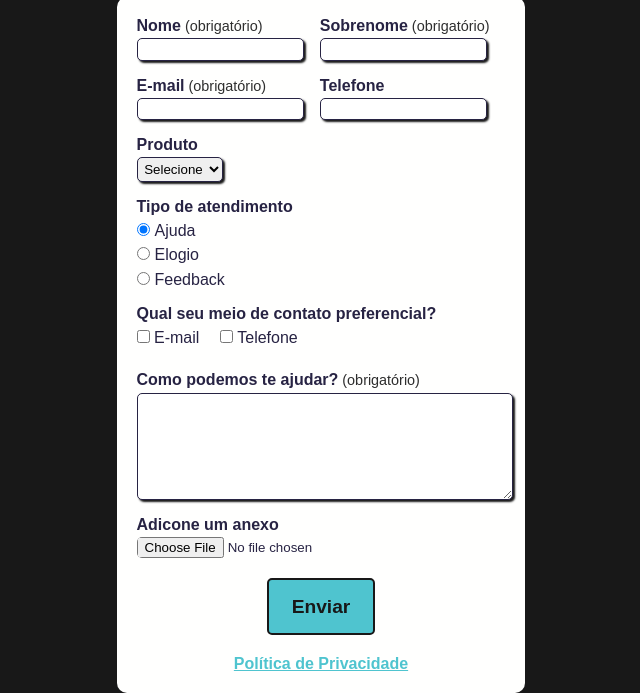
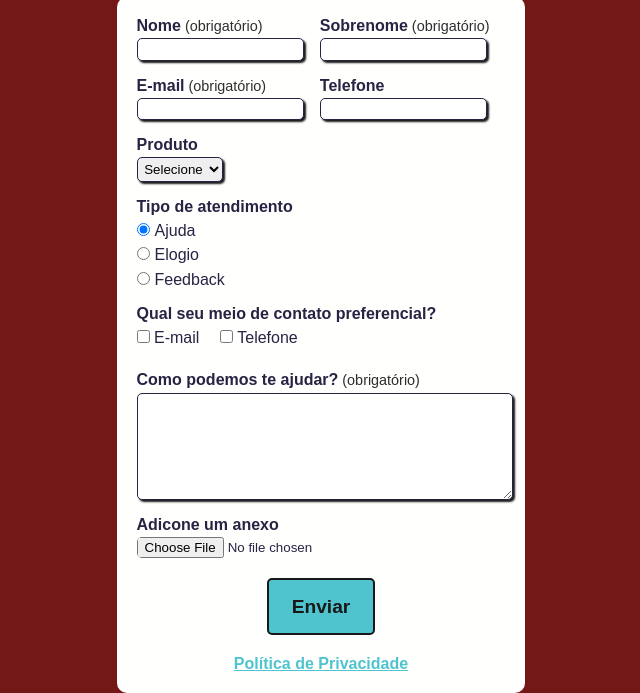
Before and after one commit to Niltongomessantos/ProjetoCY, a website: page src/index.html in a window 1280 px wide. Shown: the part 116-809 px from the top of the page, without its empty margins (319-959 px from the left). Drawn offline with Linux system fonts and the light colour scheme.

Commit message:
ajuste na cor da pagina

```diff
--- a/src/style.css
+++ b/src/style.css
@@ -21,7 +21,7 @@ fieldset {
 }
 
 body {
-    background-color: #181818;
+    background-color: #741717;
     font-size: 1em;
     color: #272343;
     justify-content: center;
```
